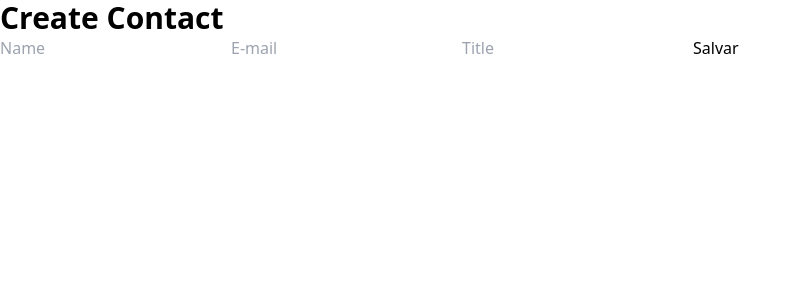
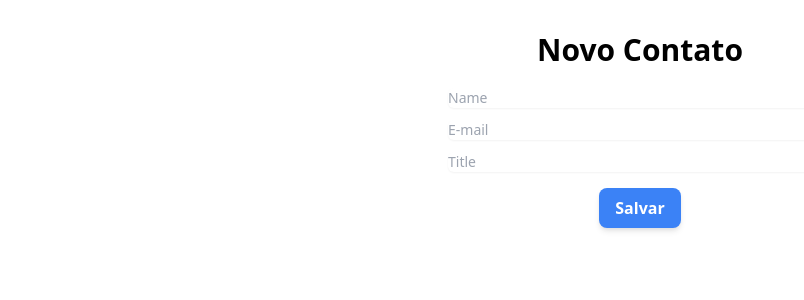
Before and after one commit to williamtome/crud-react-next-and-faunaDB, a Next.js app: page /create in a window 1280 px wide. Shown: the top 300 px of the page, without its empty margins (0-804 px from the left). Built offline with nearby package versions, Linux system fonts and the light colour scheme.

Commit message:
change layout form.

```diff
--- a/pages/create.js
+++ b/pages/create.js
@@ -28,28 +28,67 @@
     }
   })
   return (
-    <div>
-      <h1>Create Contact</h1>
+    <div className='w-2/4 m-auto my-8 text-center justify-center col-span-6 sm:col-span-3'>
+      <h1 className='my-5'>Novo Contato</h1>
       <form onSubmit={form.handleSubmit}>
         <input type="text"
           placeholder='Name'
           name='name'
           onChange={form.handleChange}
-          value={form.values.name} />
+          value={form.values.name}
+          className='mt-3
+          block
+          w-96
+          m-auto
+          shadow-sm
+          sm:text-sm
+          border-gray-300
+          rounded-md'/>
 
         <input type="text"
           placeholder='E-mail'
           name='email'
           onChange={form.handleChange}
-          value={form.values.email} />
+          value={form.values.email}
+          className='mt-3
+          block
+          w-96
+          m-auto
+          shadow-sm
+          sm:text-sm
+          border-gray-300
+          rounded-md'/>
 
         <input type="text"
           placeholder='Title'
           name='title'
           onChange={form.handleChange}
-          value={form.values.title} />
+          value={form.values.title}
+          className='mt-3
+          block
+          w-96
+          m-auto
+          shadow-sm
+          sm:text-sm
+          border-gray-300
+          rounded-md'/>
 
-        <button type='submit'>Salvar</button>
+        <button
+          className='
+          my-4
+          py-2
+          px-4
+          bg-blue-500
+          text-white
+          font-semibold
+          rounded-lg
+          shadow-md
+          hover:bg-blue-700
+          focus:outline-none
+          focus:ring-2
+          focus:ring-blue-400
+          focus:ring-opacity-75"'
+          type='submit'>Salvar</button>
       </form>
     </div>
   )
```
